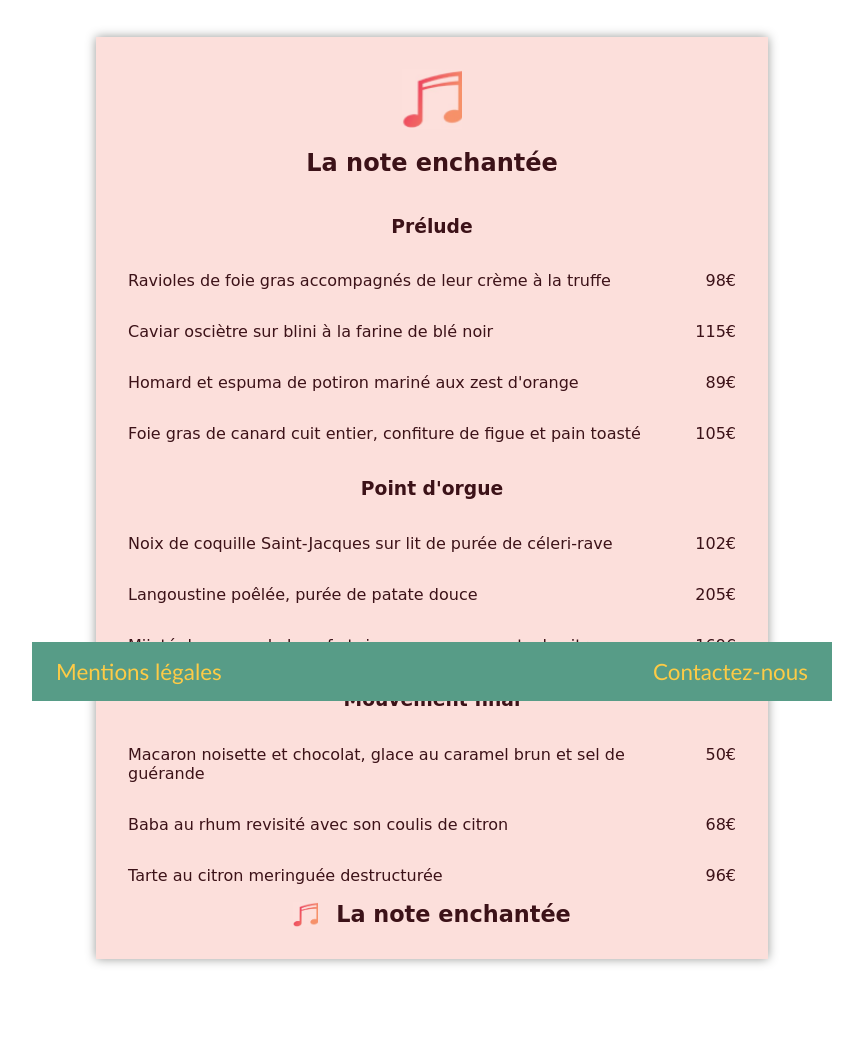
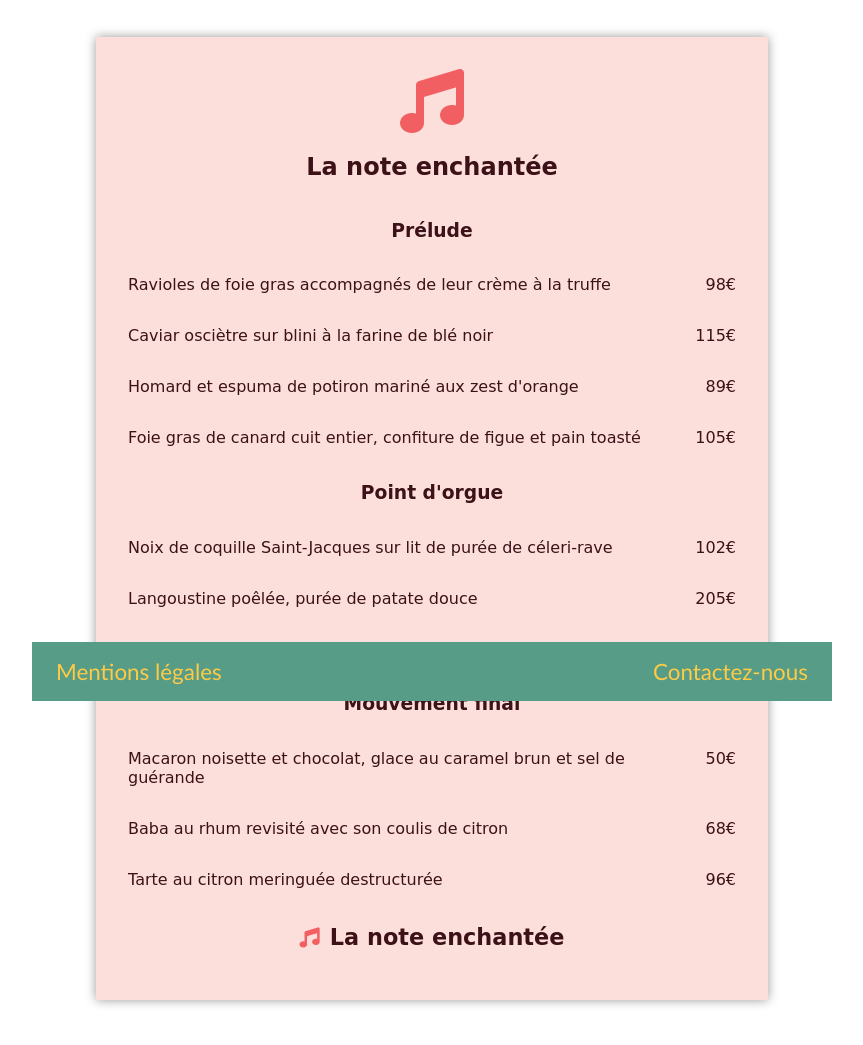
Before and after one commit to jb-webdev/Projet_3_oc, a website: page page-site/ohmyfood-menu_1.html in a window 1280 px wide. Shown: the part 99-1144 px from the top of the page, without its empty margins (208-1071 px from the left). Drawn offline with Linux system fonts and the light colour scheme.

Commit message:
modif note de musique, controle w3c ok

```diff
--- a/css/sass/box-menu/_box-menu.scss
+++ b/css/sass/box-menu/_box-menu.scss
@@ -4,9 +4,6 @@
   }
 
   .box-menu{
-      & img {
-        font-size: 2em;
-      }
       &--one {
         @include box-menu;
         @include one;
@@ -30,6 +27,13 @@
         margin-right: 7.5%;
       }
   }
+  .fas {
+      color: $color-note-musique;
+      font-size: 2em;
+    }
+
+
+
   .box-menu {
     display: flex;
     flex-direction: column;
@@ -38,8 +42,8 @@
     height: 400px;
     width: 300px;
     margin: 5%;
-    /*-webkit-box-shadow: 0 0 10px 0 $color-shadow-box;*/
-              box-shadow: 0 0 10px 0 $color-shadow-box;
+    -webkit-box-shadow: 0 0 10px 0 $color-shadow-box;
+            box-shadow: 0 0 10px 0 $color-shadow-box;
   }
 
   .box-menu:hover {
--- a/css/sass/layout/_cartes.scss
+++ b/css/sass/layout/_cartes.scss
@@ -32,22 +32,23 @@
             @include four;
         }
 }
-
+.note-music {
+    display: inline-block;
+    text-align: center;
+}
+.fa-music--carte {
+    font-size: 4em;
+}
 .carte-bottom {
     display: flex;
     margin-left: auto;
     margin-right: auto;
-
-        & #note-bottom {
-            align-self: flex-end;
-            height: 20px;
-            width: 20px;
+        & .fa-music--bottom{
+            font-size: 0.9em;
+            margin-right: 0.5em;
         }
         & .h2__bottom {
             display: inline-block;
-            margin-top: 0;
-            margin-bottom: 0;
-            margin-left: 0.8em;
             font-size: 1.4em;
         }
 }
--- a/page-site/ohmyfood-menu_1.html
+++ b/page-site/ohmyfood-menu_1.html
@@ -7,6 +7,7 @@
         <meta name="viewport" content="width=device-width, initial-scale=1.0">
         <link rel="stylesheet" href="../css/style.css">
         <link href="https://fonts.googleapis.com/css?family=Lobster&display=swap" rel="stylesheet">
+        <script src="https://kit.fontawesome.com/1774d8399c.js" crossorigin="anonymous"></script>
         <title>ohmyfood la note enchantee</title>
     </head>
 
@@ -17,7 +18,7 @@
         </header>
 
         <section class="carte carte__one">
-            <img src="../img/note.ico" id="note-primary" alt="note de musique">
+            <span class="note-music"><i class="fas fa-music fa-music--carte"></i></span>
             <h2 class="carte__enseigne">La note enchantée</h2>
 
             <article class="carte__article">
@@ -71,7 +72,7 @@
                         <p class="carte__prix">96€</p>
                     </div>
             </article>
-            <div class="carte-bottom"><img src="../img/note.ico" id="note-bottom" alt="note de musique"><h2 class="h2__bottom">La note enchantée</h2></div>
+            <div class="carte-bottom"><h2 class="h2__bottom"><span class="note-bottom"><i class="fas fa-music fa-music--bottom"></i></span>La note enchantée</h2></div>
         </section>
 
         <footer>
```
Also changed, not shown: css/sass/utils/_variables-colors.scss (+3 -9 lines), index.html (+1 -1 lines), css/style.css, 1 other file.
